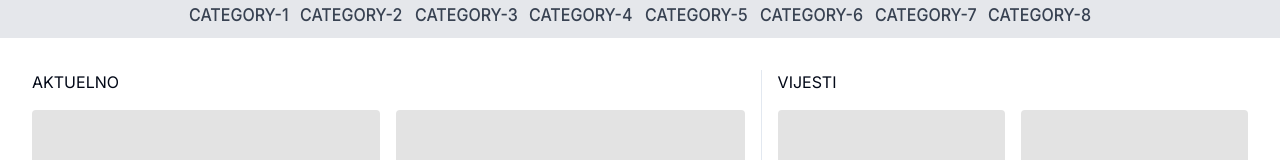
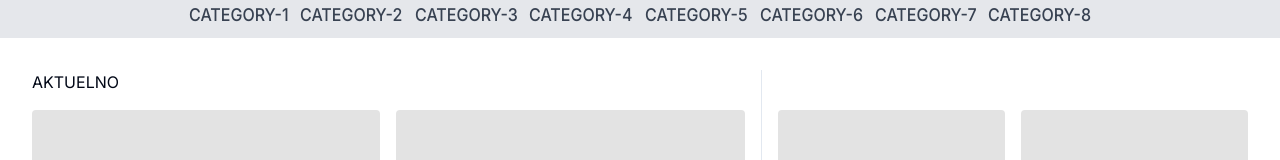
Before and after one commit to HogarStrashni/mobilnost, a Next.js app: page / in a window 1280 px wide. Shown: the part 122-282 px from the top of the page. Built offline with nearby package versions, Linux system fonts and the light colour scheme.

Commit message:
add small text animation

```diff
--- a/src/components/custom-ui/projects/index.tsx
+++ b/src/components/custom-ui/projects/index.tsx
@@ -11,7 +11,7 @@ type ProjectsProps = {
 const Projects = ({ num, title, className, params }: ProjectsProps) => {
   return (
     <div className={cn("pl-4", className)}>
-      <h1 className="mb-4 uppercase">{title}</h1>
+      <h1 className="animate-text-enter mb-4 uppercase">{title}</h1>
       <div className="grid grid-cols-1 gap-4 sm:grid-cols-2">
         {Array(num)
           .fill(undefined)
--- a/tailwind.config.ts
+++ b/tailwind.config.ts
@@ -67,10 +67,15 @@ const config = {
           from: { height: "var(--radix-accordion-content-height)" },
           to: { height: "0" },
         },
+        "text-enter": {
+          "0%": { opacity: "0", transform: "translateX(-50px)" },
+          "100%": { opacity: "1", transform: "translateX(0)" },
+        },
       },
       animation: {
         "accordion-down": "accordion-down 0.2s ease-out",
         "accordion-up": "accordion-up 0.2s ease-out",
+        "text-enter": "text-enter 0.2s ease-out both",
       },
     },
   },
```
